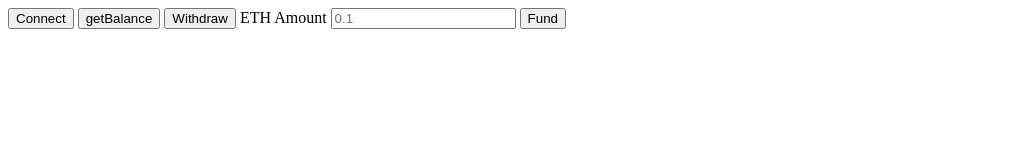
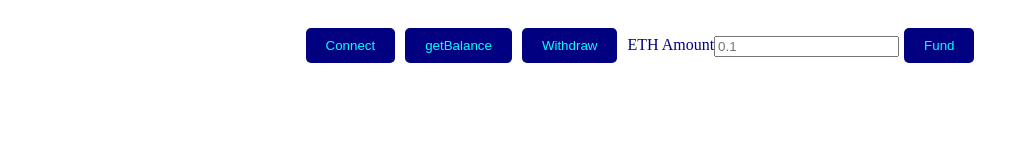
Before and after one commit to austinmargarone/Fund_Me_Contact, a plain HTML site: page Frontend/index.html in a window 1280 px wide. Shown: the whole page, without its empty margins (0-1029 px from the left). Drawn offline with Linux system fonts and the light colour scheme.

Commit message:
feat: Style Frontend

```diff
--- a/Frontend/index.html
+++ b/Frontend/index.html
@@ -2,16 +2,17 @@
 <html>
   <head>
     <title>Fund Me App</title>
+    <link rel="stylesheet" type="text/css" href="./style.css">
   </head>
 
-  <body>
-    <button id="connectButton">Connect</button>
+  <body id="body">
+    <button class="connectButton" id="connectButton">Connect</button>
     <button id="balanceButton">getBalance</button>
     <button id="withdrawButton">Withdraw</button>
     <!-- <form> -->
-    <label for="ethAmount">ETH Amount</label>
+    <label for="ethAmount" id="ethAmount">ETH Amount</label>
     <input id="ethAmount" placeholder="0.1" />
-    <button type="button" id="fundButton" > Fund </button>
+    <button type="button" id="fundButton">Fund</button>
     <!-- </form> -->
   </body>
 
--- /dev/null
+++ b/Frontend/style.css
@@ -0,0 +1,80 @@
+#connectButton {
+    margin-top: 20px;
+    margin-bottom: 20px;
+    color: aqua;
+    background-color: navy;
+    border: none;
+    padding: 10px 20px;
+    border-radius: 5px;
+    cursor: pointer;
+    margin-right: 10px;
+
+  }
+
+  #connectButton:hover {
+    margin-top: 20px;
+    margin-bottom: 20px;
+    color: aqua;
+    background-color: navy;
+    border: none;
+    padding: 10px 20px;
+    border-radius: 5px;
+    cursor: pointer;   }
+
+  #balanceButton {
+    margin-top: 20px;
+    margin-bottom: 20px;
+    color: aqua;
+    background-color: navy;
+    border: none;
+    padding: 10px 20px;
+    border-radius: 5px;
+    margin-right: 10px;
+
+    cursor: pointer;   }
+
+  #withdrawButton {
+    margin-top: 20px;
+    margin-bottom: 20px;
+    color: aqua;
+    background-color: navy;
+    border: none;
+    padding: 10px 20px;
+    border-radius: 5px;
+    margin-right: 10px;
+
+    cursor: pointer;   }
+
+  #ethAmount {
+    color: navy;
+    display: flex;
+    justify-content: center;
+    margin-top: 28px;
+}
+
+  #fundButton {
+    margin-top: 20px;
+    margin-bottom: 20px;
+    color: aqua;
+    background-color: navy;
+    border: none;
+    padding: 10px 20px;
+    border-radius: 5px;
+    margin-left: 5px;
+
+    cursor: pointer;   }
+
+    body {
+        display: flex;
+        justify-content: center;
+        align-items: flex-start;
+        height: 100vh;
+      }
+
+      /* Media query for smaller devices */
+      @media only screen and (max-width: 700px) {
+        body {
+          flex-direction: column;
+          align-items: center;
+        }
+      }
```
